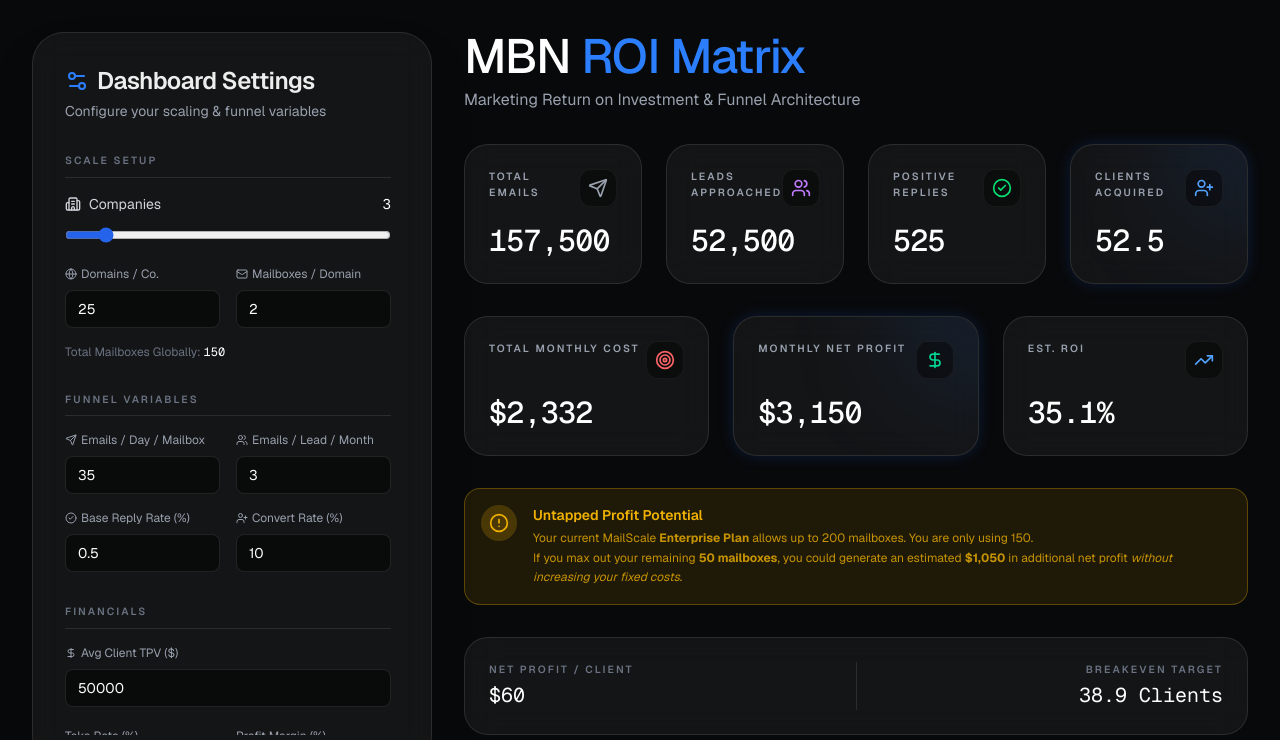
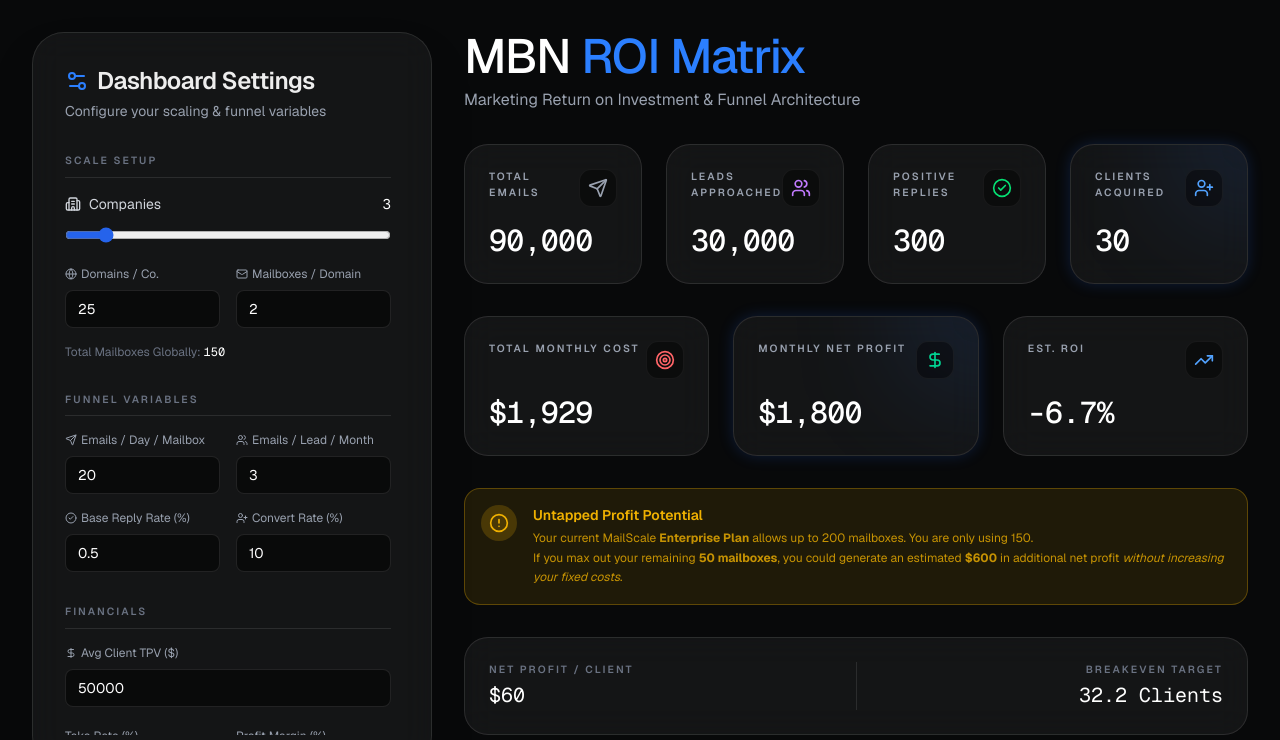
Before and after one commit to Maestro-V3/investment-dashboard, a Next.js app in the folder Projects/dashboard/: page / in a window 1280 px wide. Shown: the top 740 px of the page. Built offline with nearby package versions, Linux system fonts and the light colour scheme.

Commit message:
small fix

```diff
--- a/Projects/dashboard/src/app/page.tsx
+++ b/Projects/dashboard/src/app/page.tsx
@@ -18,7 +18,7 @@ export default function Dashboard() {
   const [mailboxesPerDomain, setMailboxesPerDomain] = useState(2);
 
   // Funnel
-  const [emailsPerDayPerMailbox, setEmailsPerDayPerMailbox] = useState(35);
+  const [emailsPerDayPerMailbox, setEmailsPerDayPerMailbox] = useState(20);
   const [emailsPerLeadPerMonth, setEmailsPerLeadPerMonth] = useState(3);
   const [positiveReplyRate, setPositiveReplyRate] = useState(0.5); // %
   const [conversionRate, setConversionRate] = useState(10); // %
```
